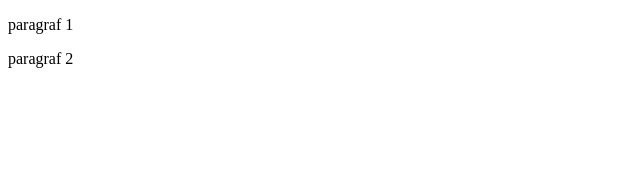
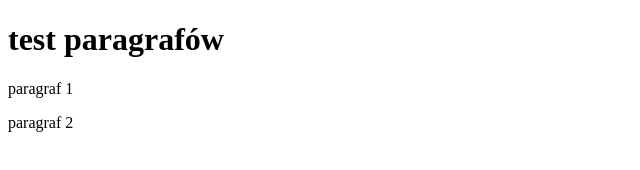
Before and after one commit to pawelp2018/gitjestgit, a plain HTML site: page index.html in a window 1280 px wide. Shown: the whole page, without its empty margins (0-640 px from the left). Drawn offline with Linux system fonts and the light colour scheme.

Commit message:
dodano h1

```diff
--- a/index.html
+++ b/index.html
@@ -5,6 +5,7 @@
     <title>Zadanie #11082</title>
 </head>
 <body>
+<h1>test paragrafów</h1>
 <!--   drugi paragr/af-->
    <p> paragraf 1</p>
     <p> paragraf 2</p>
```
